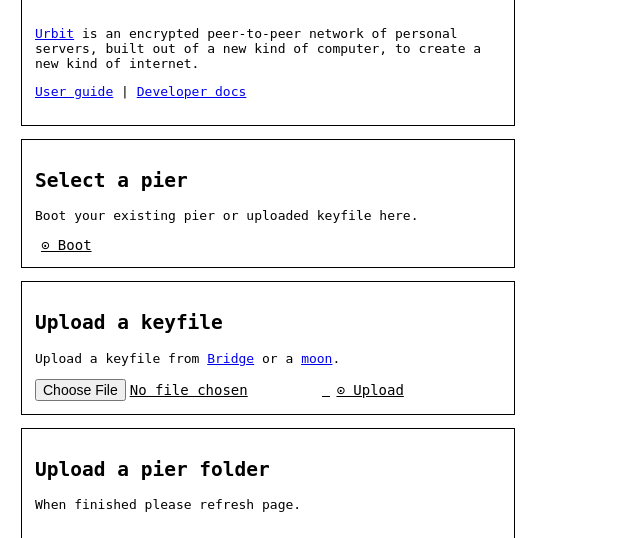
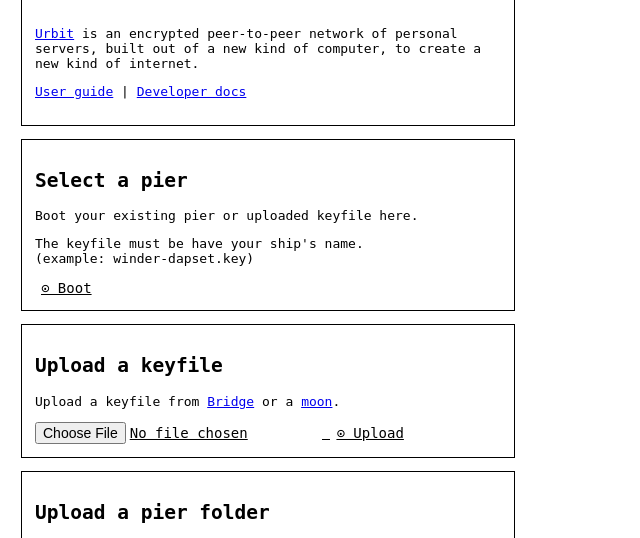
Before and after one commit to mopfel-winrux/urbit-umbrel, a Flask app: template app/templates/hello.html in a window 1280 px wide. Shown: the part 122-660 px from the top of the page, without its empty margins (0-640 px from the left). Run offline with Flask 2, Linux system fonts and the light colour scheme; the template is opened without the code that fills it, so the values that code supplies are empty; some libraries are stand-ins or nearby versions.

Commit message:
added note about keyfile name

```diff
--- a/app/templates/hello.html
+++ b/app/templates/hello.html
@@ -122,6 +122,8 @@
    <form action = "/launch/boot" method = "POST"
          enctype = "multipart/form-data">
        <p>Boot your existing pier or uploaded keyfile here.</p>
+       <p>The keyfile must be have your ship's name.<br>
+        (example: winder-dapset.key)</p>
          {% for pier in piers %}
          <input type="radio" name="boot" value="{{ pier }}" id="submit" > {{ pier }} </input><br>
          {% endfor %}
```
